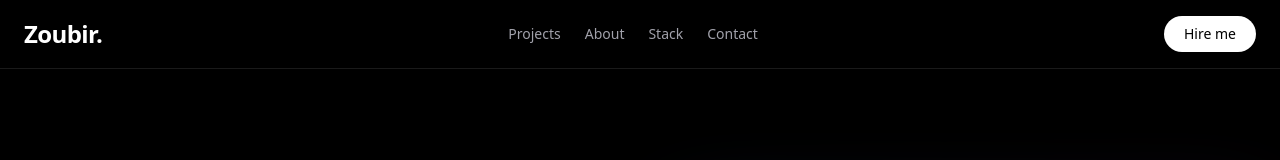
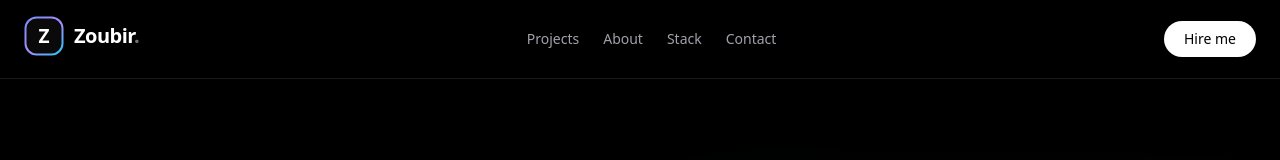
Before and after one commit to Zoubir-Ramache/portfolio, a Next.js app: page / in a window 1280 px wide. Shown: the top 160 px of the page. Built offline with nearby package versions, Linux system fonts and the light colour scheme.

Commit message:
change website logo

```diff
--- /dev/null
+++ b/components/Logo.tsx
@@ -0,0 +1,75 @@
+"use client";
+
+import { useId } from "react";
+
+type LogoProps = {
+  /** Show “Zoubir” next to the mark */
+  showWordmark?: boolean;
+  className?: string;
+};
+
+export default function Logo({
+  showWordmark = true,
+  className = "",
+}: LogoProps) {
+  const uid = useId().replace(/:/g, "");
+  const gradId = `logo-edge-${uid}`;
+
+  return (
+    <span
+      className={`inline-flex items-center gap-2.5 ${className}`}
+      aria-label="Zoubir Ramache — home"
+    >
+      <svg
+        width="40"
+        height="40"
+        viewBox="0 0 40 40"
+        fill="none"
+        xmlns="http://www.w3.org/2000/svg"
+        className="shrink-0"
+        aria-hidden
+      >
+        <defs>
+          <linearGradient
+            id={gradId}
+            x1="8"
+            y1="4"
+            x2="36"
+            y2="36"
+            gradientUnits="userSpaceOnUse"
+          >
+            <stop stopColor="#818cf8" />
+            <stop offset="0.5" stopColor="#a78bfa" />
+            <stop offset="1" stopColor="#38bdf8" />
+          </linearGradient>
+        </defs>
+        <rect
+          x="1.5"
+          y="1.5"
+          width="37"
+          height="37"
+          rx="11"
+          stroke={`url(#${gradId})`}
+          strokeWidth="2"
+          fill="rgba(255,255,255,0.04)"
+        />
+        <text
+          x="20"
+          y="26.5"
+          textAnchor="middle"
+          fontSize="19"
+          fontWeight={800}
+          fill="white"
+          fontFamily="ui-sans-serif, system-ui, -apple-system, sans-serif"
+        >
+          Z
+        </text>
+      </svg>
+      {showWordmark && (
+        <span className="text-xl font-bold tracking-tight text-white">
+          Zoubir<span className="text-zinc-500">.</span>
+        </span>
+      )}
+    </span>
+  );
+}
--- a/components/NavBar.tsx
+++ b/components/NavBar.tsx
@@ -2,6 +2,7 @@
 
 import { useRef } from "react";
 import { motion as m } from "framer-motion";
+import Logo from "./Logo";
 
 function NavBar() {
   const navbar = useRef<HTMLElement>(null);
@@ -25,11 +26,9 @@ function NavBar() {
         <button
           type="button"
           onClick={() => scrollToId("hero")}
-          className="text-left"
+          className="text-left transition hover:opacity-90"
         >
-          <span className="text-2xl font-bold tracking-tight text-white">
-            Zoubir.
-          </span>
+          <Logo />
         </button>
 
         <nav className="flex flex-wrap gap-x-6 gap-y-2 text-sm text-zinc-400">
```
Also changed, not shown: app/icon.svg (added).
